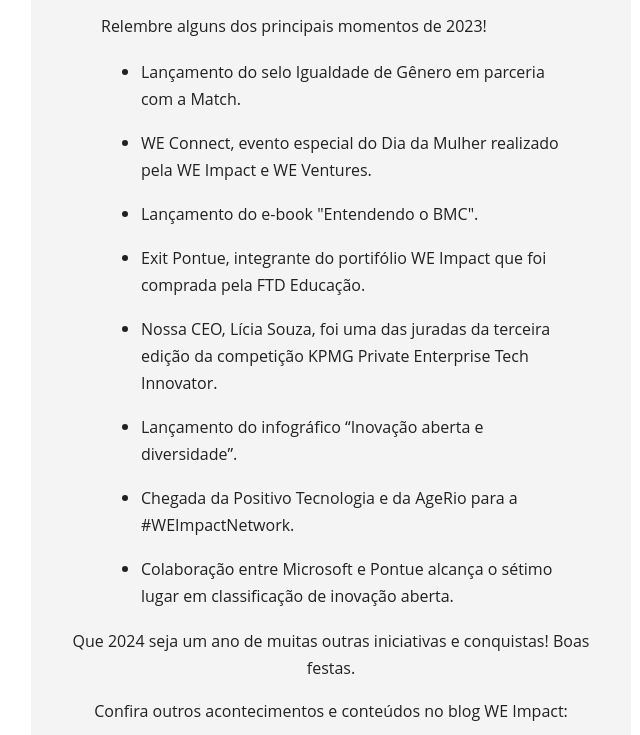
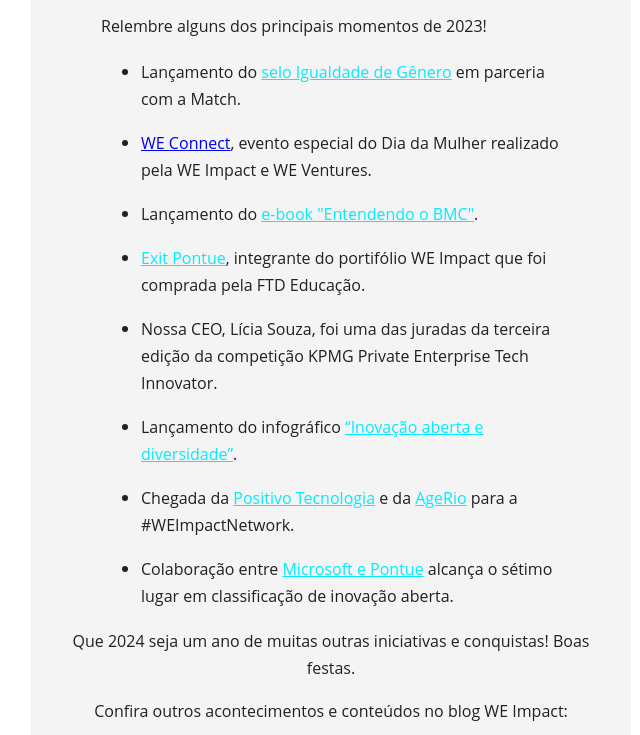
Before and after one commit to weimpact-tech/newsletter-33, a plain HTML site: page index.html in a window 1280 px wide. Shown: the part 1345-2080 px from the top of the page, without its empty margins (309-949 px from the left). Drawn offline with Linux system fonts and the light colour scheme.

Commit message:
correções de conteúdo

```diff
--- a/index.html
+++ b/index.html
@@ -120,7 +120,11 @@
                                                                 style="-webkit-text-size-adjust: 100%; -ms-text-size-adjust: 100%; margin: 0px 50px;">
                                                                 <p
                                                                     style="-webkit-text-size-adjust: 100%; -ms-text-size-adjust: 100%; font-size: 16px; text-align: left;">
-                                                                    Lançamento do selo Igualdade de Gênero em parceria
+                                                                    Lançamento do <a
+                                                                        href="https://www.linkedin.com/feed/update/urn:li:activity:7022279614760726528/?updateEntityUrn=urn%3Ali%3Afs_feedUpdate%3A%28V2%2Curn%3Ali%3Aactivity%3A7022279614760726528%29"
+                                                                        target="_blank"
+                                                                        style="-webkit-text-size-adjust: 100%; -ms-text-size-adjust: 100%; color: #04ebfb;">selo
+                                                                        Igualdade de Gênero</a> em parceria
                                                                     com a Match<IT>.
                                                                 </p>
                                                             </li>
@@ -128,7 +132,10 @@
                                                                 style="-webkit-text-size-adjust: 100%; -ms-text-size-adjust: 100%; margin: 0px 50px;">
                                                                 <p
                                                                     style="-webkit-text-size-adjust: 100%; -ms-text-size-adjust: 100%; font-size: 16px; text-align: left;">
-                                                                    WE Connect, evento especial do Dia da Mulher
+                                                                    <a href="https://startups.weimpact.tech/we-connect-2023"
+                                                                        target="_blank"
+                                                                        style="-webkit-text-size-adjust: 100%; -ms-text-size-adjust: 100%; color: #04ebfb;">WE
+                                                                        Connect</a>, evento especial do Dia da Mulher
                                                                     realizado pela WE Impact e WE Ventures.
                                                                 </p>
                                                             </li>
@@ -136,14 +143,22 @@
                                                                 style="-webkit-text-size-adjust: 100%; -ms-text-size-adjust: 100%; margin: 0px 50px;">
                                                                 <p
                                                                     style="-webkit-text-size-adjust: 100%; -ms-text-size-adjust: 100%; font-size: 16px; text-align: left;">
-                                                                    Lançamento do e-book "Entendendo o BMC".
+                                                                    Lançamento do <a
+                                                                        href="https://www.weimpact.tech/blog-ebook-business-model-canvas/"
+                                                                        target="_blank"
+                                                                        style="-webkit-text-size-adjust: 100%; -ms-text-size-adjust: 100%; color: #04ebfb;">e-book
+                                                                        "Entendendo o BMC"</a>.
                                                                 </p>
                                                             </li>
                                                             <li
                                                                 style="-webkit-text-size-adjust: 100%; -ms-text-size-adjust: 100%; margin: 0px 50px;">
                                                                 <p
                                                                     style="-webkit-text-size-adjust: 100%; -ms-text-size-adjust: 100%; font-size: 16px; text-align: left;">
-                                                                    Exit Pontue, integrante do portifólio WE Impact que
+                                                                    <a href="https://www.weimpact.tech/blog-edutech-exit/"
+                                                                        target="_blank"
+                                                                        style="-webkit-text-size-adjust: 100%; -ms-text-size-adjust: 100%; color: #04ebfb;">Exit
+                                                                        Pontue</a>, integrante do portifólio WE Impact
+                                                                    que
                                                                     foi comprada pela FTD Educação.
                                                                 </p>
                                                             </li>
@@ -160,15 +175,27 @@
                                                                 style="-webkit-text-size-adjust: 100%; -ms-text-size-adjust: 100%; margin: 0px 50px;">
                                                                 <p
                                                                     style="-webkit-text-size-adjust: 100%; -ms-text-size-adjust: 100%; font-size: 16px; text-align: left;">
-                                                                    Lançamento do infográfico “Inovação aberta e
-                                                                    diversidade”.
+                                                                    Lançamento do infográfico <a
+                                                                        href="https://www.weimpact.tech/blog-infografico-inovacao-aberta-diversidade/"
+                                                                        target="_blank"
+                                                                        style="-webkit-text-size-adjust: 100%; -ms-text-size-adjust: 100%; color: #04ebfb;">“Inovação
+                                                                        aberta e
+                                                                        diversidade”</a>.
                                                                 </p>
                                                             </li>
                                                             <li
                                                                 style="-webkit-text-size-adjust: 100%; -ms-text-size-adjust: 100%; margin: 0px 50px;">
                                                                 <p
                                                                     style="-webkit-text-size-adjust: 100%; -ms-text-size-adjust: 100%; font-size: 16px; text-align: left;">
-                                                                    Chegada da Positivo Tecnologia e da AgeRio para a
+                                                                    Chegada da <a
+                                                                        href="https://www.linkedin.com/feed/update/urn:li:activity:7089645762006986752/"
+                                                                        target="_blank"
+                                                                        style="-webkit-text-size-adjust: 100%; -ms-text-size-adjust: 100%; color: #04ebfb;">Positivo
+                                                                        Tecnologia</a> e da <a
+                                                                        href="https://www.linkedin.com/feed/update/urn:li:activity:7060279490391793664/?updateEntityUrn=urn%3Ali%3Afs_feedUpdate%3A%28V2%2Curn%3Ali%3Aactivity%3A7060279490391793664%29"
+                                                                        target="_blank"
+                                                                        style="-webkit-text-size-adjust: 100%; -ms-text-size-adjust: 100%; color: #04ebfb;">AgeRio</a>
+                                                                    para a
                                                                     #WEImpactNetwork.
                                                                 </p>
                                                             </li>
@@ -176,7 +203,11 @@
                                                                 style="-webkit-text-size-adjust: 100%; -ms-text-size-adjust: 100%; margin: 0px 50px;">
                                                                 <p
                                                                     style="-webkit-text-size-adjust: 100%; -ms-text-size-adjust: 100%; font-size: 16px; text-align: left;">
-                                                                    Colaboração entre Microsoft e Pontue alcança o
+                                                                    Colaboração entre <a
+                                                                        href="https://www.instagram.com/p/C0CxiaCveh2/?utm_source=ig_web_copy_link&igshid=MzRlODBiNWFlZA=="
+                                                                        target="_blank"
+                                                                        style="-webkit-text-size-adjust: 100%; -ms-text-size-adjust: 100%; color: #04ebfb;">Microsoft
+                                                                        e Pontue</a> alcança o
                                                                     sétimo lugar em classificação de inovação aberta.
                                                                 </p>
                                                             </li>
@@ -534,8 +565,7 @@
                                                             style="display: block; font-style: normal; letter-spacing: normal; margin-top: 20px; margin-right: 0; margin-bottom: 10px; margin-left: 0; text-align: center; font-size: 21px; line-height: 31px; font-family: 'Poppins', sans-serif; font-weight: 700; margin: 20px 0px 0px; color: #212121;">
                                                             <p id="pSemiBold"
                                                                 style="-webkit-text-size-adjust: 100%; -ms-text-size-adjust: 100%; font-size: 18px; line-height: 28px; font-weight: 600; text-align: center;">
-                                                                WE Impact faz parte de associação para impulsionar o
-                                                                Corporate Venture Capital e a inovação nas empresas
+                                                                WE Impact faz parte de ABCVC
                                                             </p>
                                                         </h3>
                                                         <p
```
